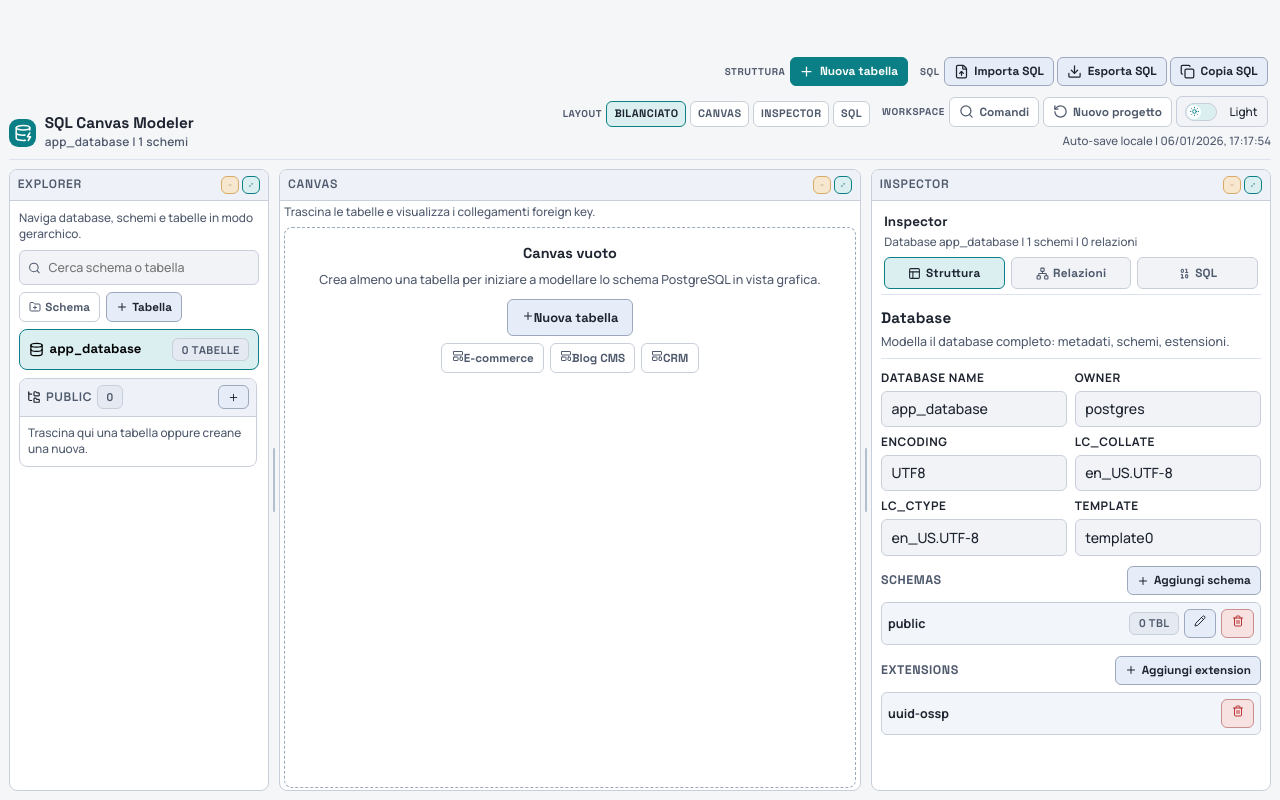
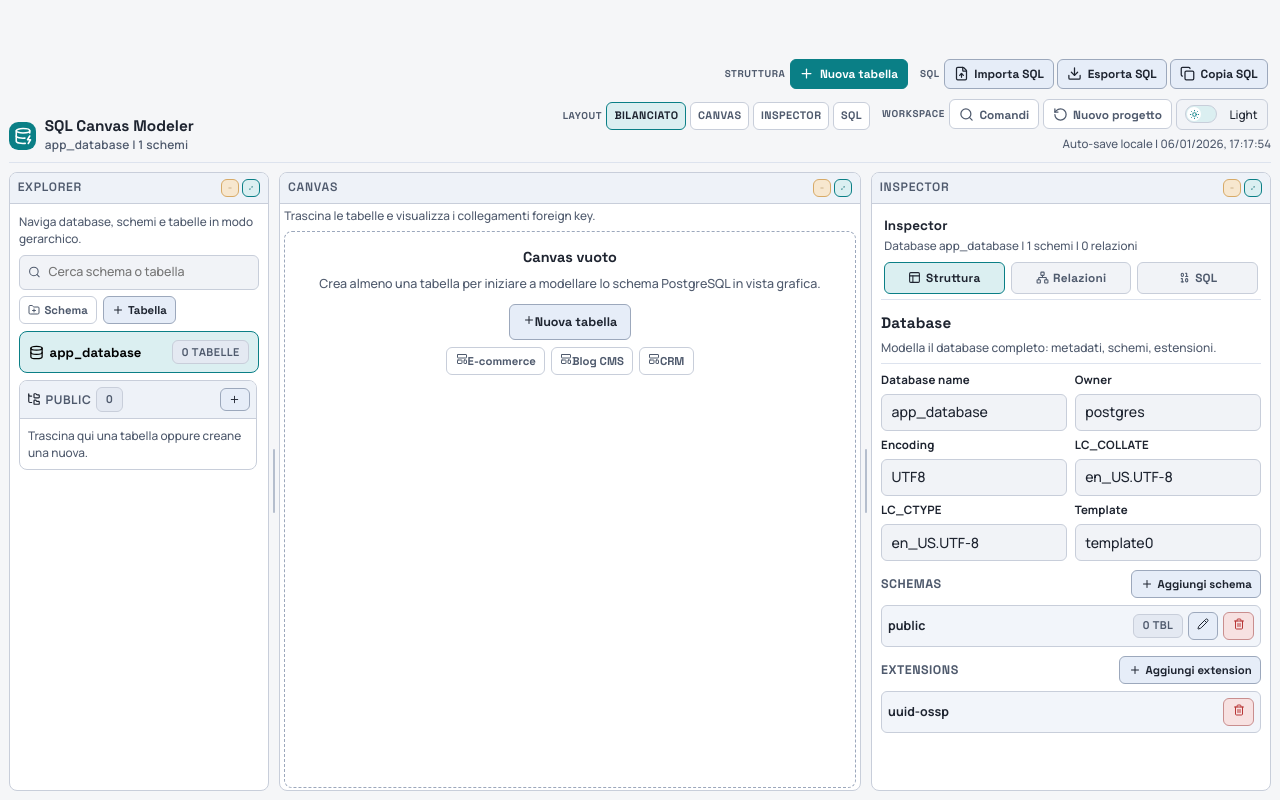
Before and after one commit to d4v3-rm/fe-react-sql-canva, a React (Vite) app: page / in a window 1280 px wide. Built offline with nearby package versions, Linux system fonts and the light colour scheme.

Commit message:
refactor: refine typography and spacing density across desktop and mobile

```diff
--- a/src/app/App.module.scss
+++ b/src/app/App.module.scss
@@ -215,7 +215,7 @@
   .layout {
     display: grid;
     grid-template-columns: 1fr;
-    gap: 0.72rem;
+    gap: 0.56rem;
   }
 
   .splitter {
@@ -234,7 +234,7 @@
   }
 
   .paneWindow {
-    min-height: 220px;
+    min-height: 200px;
   }
 
   .collapsedLabel {
--- a/src/components/ui/Button.module.scss
+++ b/src/components/ui/Button.module.scss
@@ -4,9 +4,9 @@
   border: 1px solid t.$color-border-strong;
   border-radius: t.$radius-sm;
   font-family: t.$font-heading;
-  font-size: 0.8rem;
-  font-weight: 630;
-  padding: 0.52rem 0.85rem;
+  font-size: 0.78rem;
+  font-weight: 620;
+  padding: 0.48rem 0.8rem;
   transition: background-color t.$transition-fast, border-color t.$transition-fast, color t.$transition-fast;
   cursor: pointer;
 
@@ -18,8 +18,8 @@
 }
 
 .compact {
-  padding: 0.34rem 0.58rem;
-  font-size: 0.73rem;
+  padding: 0.3rem 0.52rem;
+  font-size: 0.71rem;
 }
 
 .primary {
--- a/src/components/ui/Card.module.scss
+++ b/src/components/ui/Card.module.scss
@@ -4,7 +4,7 @@
 .card {
   padding: 0.2rem 0;
   display: grid;
-  gap: 0.65rem;
+  gap: 0.56rem;
   min-width: 0;
   max-width: 100%;
 }
@@ -14,7 +14,7 @@
   flex-direction: column;
   gap: 0.22rem;
   min-width: 0;
-  padding-bottom: 0.5rem;
+  padding-bottom: 0.44rem;
   border-bottom: 1px solid t.$color-divider-soft;
 
   h3 {
@@ -26,7 +26,7 @@
   p {
     margin: 0;
     color: t.$color-text-soft;
-    font-size: 0.78rem;
+    font-size: 0.75rem;
     overflow-wrap: anywhere;
   }
 }
--- a/src/components/ui/Field.module.scss
+++ b/src/components/ui/Field.module.scss
@@ -8,10 +8,10 @@
 
 .label {
   color: t.$color-text;
-  font-size: 0.74rem;
-  font-weight: 650;
-  text-transform: uppercase;
-  letter-spacing: 0.05em;
+  font-size: 0.72rem;
+  font-weight: 630;
+  text-transform: none;
+  letter-spacing: 0.015em;
 }
 
 .hint {
--- a/src/features/explorer/DatabaseExplorer.module.scss
+++ b/src/features/explorer/DatabaseExplorer.module.scss
@@ -18,7 +18,7 @@
 .topRow {
   display: flex;
   align-items: center;
-  gap: 0.45rem;
+  gap: 0.36rem;
   min-width: 0;
 
   button {
@@ -98,10 +98,10 @@
 
 .tree {
   display: grid;
-  gap: 0.48rem;
+  gap: 0.4rem;
   overflow-y: auto;
   overflow-x: hidden;
-  max-height: calc(100vh - 370px);
+  max-height: min(100%, calc(100vh - 350px));
   padding-right: 0.1rem;
   @include m.slim-scrollbar;
 }
@@ -114,7 +114,7 @@
   transition: border-color t.$transition-fast;
 
   > header {
-    padding: 0.42rem 0.46rem;
+    padding: 0.38rem 0.42rem;
     border-bottom: 1px solid t.$color-border;
     background: t.$color-pane-header-start;
     display: flex;
@@ -169,7 +169,7 @@
   align-items: center;
   justify-content: space-between;
   gap: 0.36rem;
-  padding: 0.12rem 0.26rem;
+  padding: 0.08rem 0.22rem;
   background: transparent;
   min-width: 0;
 
--- a/src/features/sql-preview/SqlPreview.module.scss
+++ b/src/features/sql-preview/SqlPreview.module.scss
@@ -5,9 +5,9 @@
   border: 1px solid t.$color-warning-border;
   background: t.$color-warning-soft;
   border-radius: t.$radius-md;
-  padding: 0.55rem;
+  padding: 0.5rem;
   display: grid;
-  gap: 0.45rem;
+  gap: 0.36rem;
 
   ul {
     margin: 0;
@@ -27,8 +27,8 @@
 }
 
 .editArea textarea {
-  min-height: 360px;
-  max-height: 62vh;
+  min-height: clamp(220px, 42vh, 340px);
+  max-height: 68vh;
   max-width: 100%;
   resize: vertical;
   @include m.input-base;
--- a/src/features/table-editor/TableEditor.module.scss
+++ b/src/features/table-editor/TableEditor.module.scss
@@ -8,7 +8,7 @@
 
 .metaGrid {
   display: grid;
-  gap: 0.5rem;
+  gap: 0.44rem;
   grid-template-columns: repeat(2, minmax(0, 1fr));
 
   input {
@@ -38,11 +38,11 @@
 }
 
 .columnsList {
-  max-height: 420px;
+  max-height: min(52vh, 420px);
   overflow-y: auto;
   overflow-x: hidden;
   display: grid;
-  gap: 0.52rem;
+  gap: 0.44rem;
   @include m.slim-scrollbar;
 }
 
@@ -50,9 +50,9 @@
   border: 1px solid t.$color-border;
   border-radius: t.$radius-md;
   background: t.$color-row-alt-bg;
-  padding: 0.58rem;
+  padding: 0.5rem;
   display: grid;
-  gap: 0.52rem;
+  gap: 0.45rem;
   min-width: 0;
 }
 
@@ -73,7 +73,7 @@
 
 .columnGrid {
   display: grid;
-  gap: 0.45rem;
+  gap: 0.4rem;
   grid-template-columns: repeat(2, minmax(0, 1fr));
   min-width: 0;
 
--- a/src/styles/_base.scss
+++ b/src/styles/_base.scss
@@ -50,7 +50,7 @@
   color: t.$color-text;
   font-family: t.$font-body;
   background: t.$color-bg;
-  line-height: 1.4;
+  line-height: 1.45;
   font-weight: 500;
   text-rendering: geometricPrecision;
   -webkit-font-smoothing: antialiased;
```
